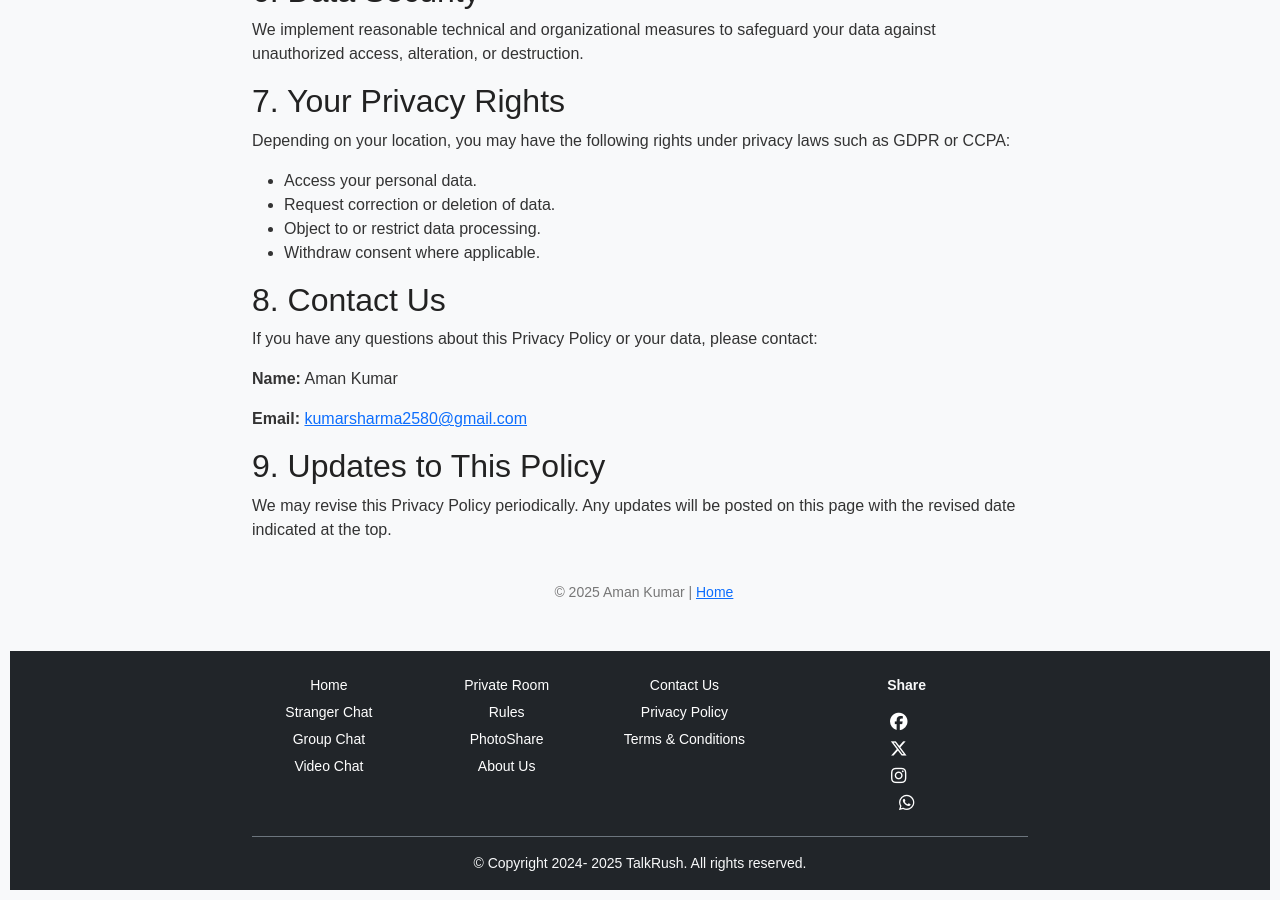
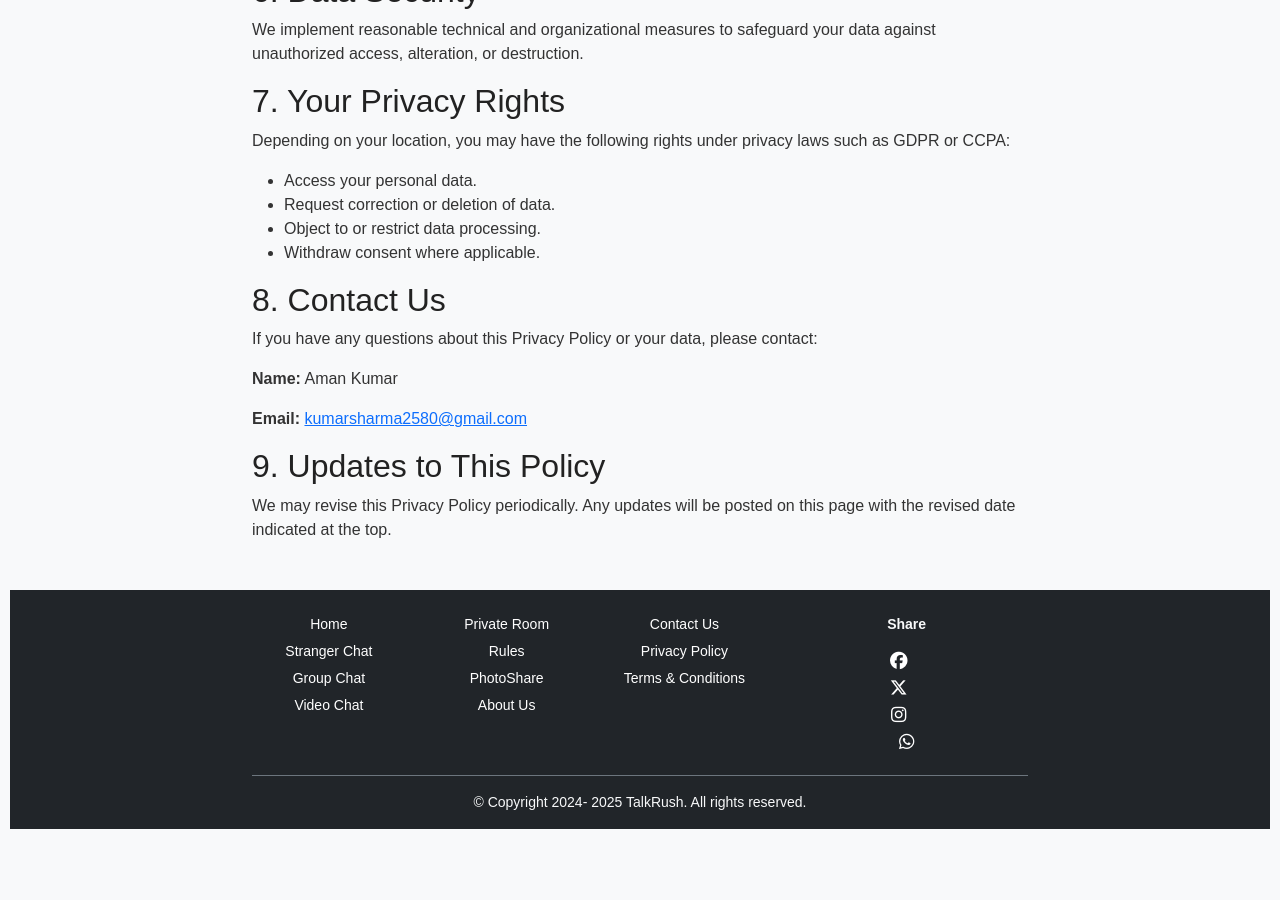
Before and after one commit to shkumaraman/shkumaraman.github.io, a Jekyll site: the page built from privacy-policy.html, in a window 1280 px wide and 900 px high, scrolled down 862 px. Built offline with Jekyll 4.4.1, drawn with Linux system fonts in a browser that asks for light colours; after the commit the page ends 1701 px from its top, so only the background shows below that.

Commit message:
Update privacy-policy.html

```diff
--- a/privacy-policy.html
+++ b/privacy-policy.html
@@ -76,12 +76,4 @@ description: "Read the TalkRush Privacy Policy to understand how we collect, use
     <h2>9. Updates to This Policy</h2>
     <p>We may revise this Privacy Policy periodically. Any updates will be posted on this page with the revised date indicated at the top.</p>
 
-<footer>
-  &copy; <span id="year"></span> Aman Kumar | <a href="/">Home</a>
-</footer>
-
-<script>
-  document.getElementById("year").textContent = new Date().getFullYear();
-</script>
-
   </div>
```
